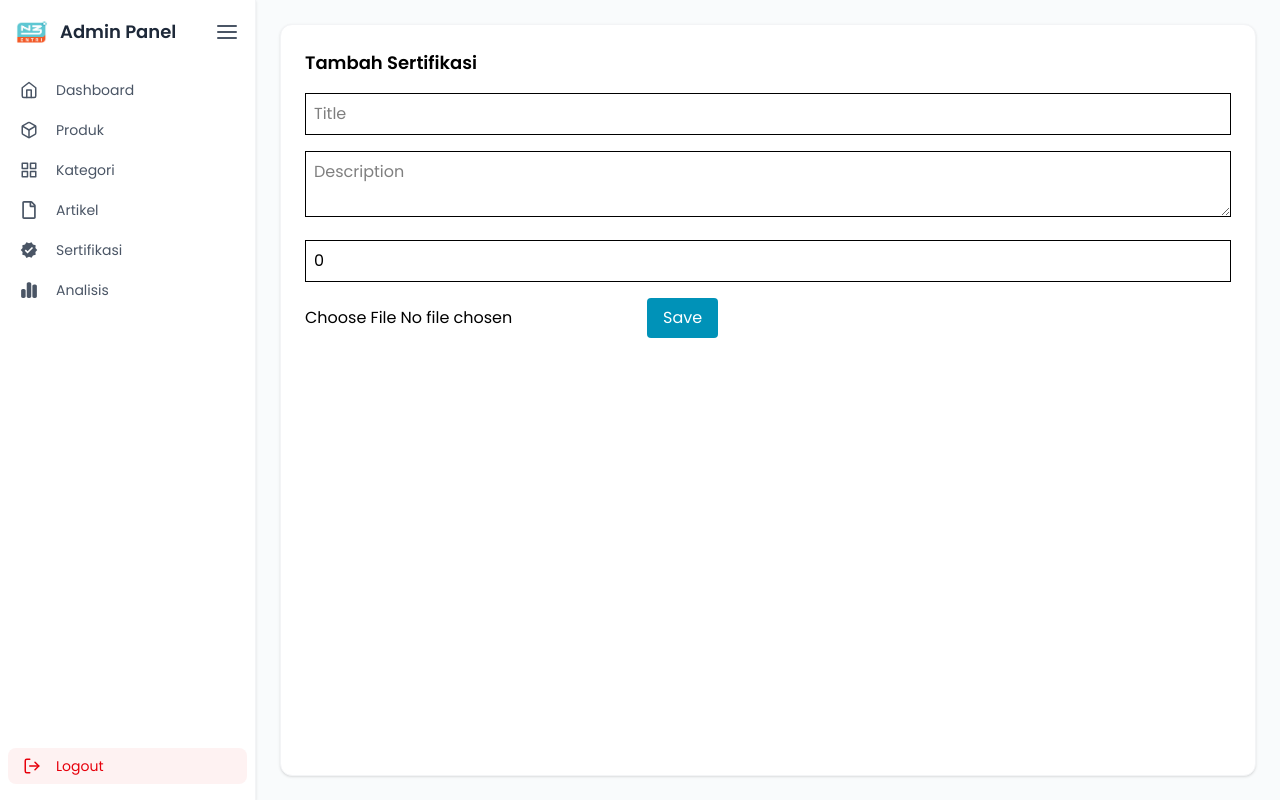
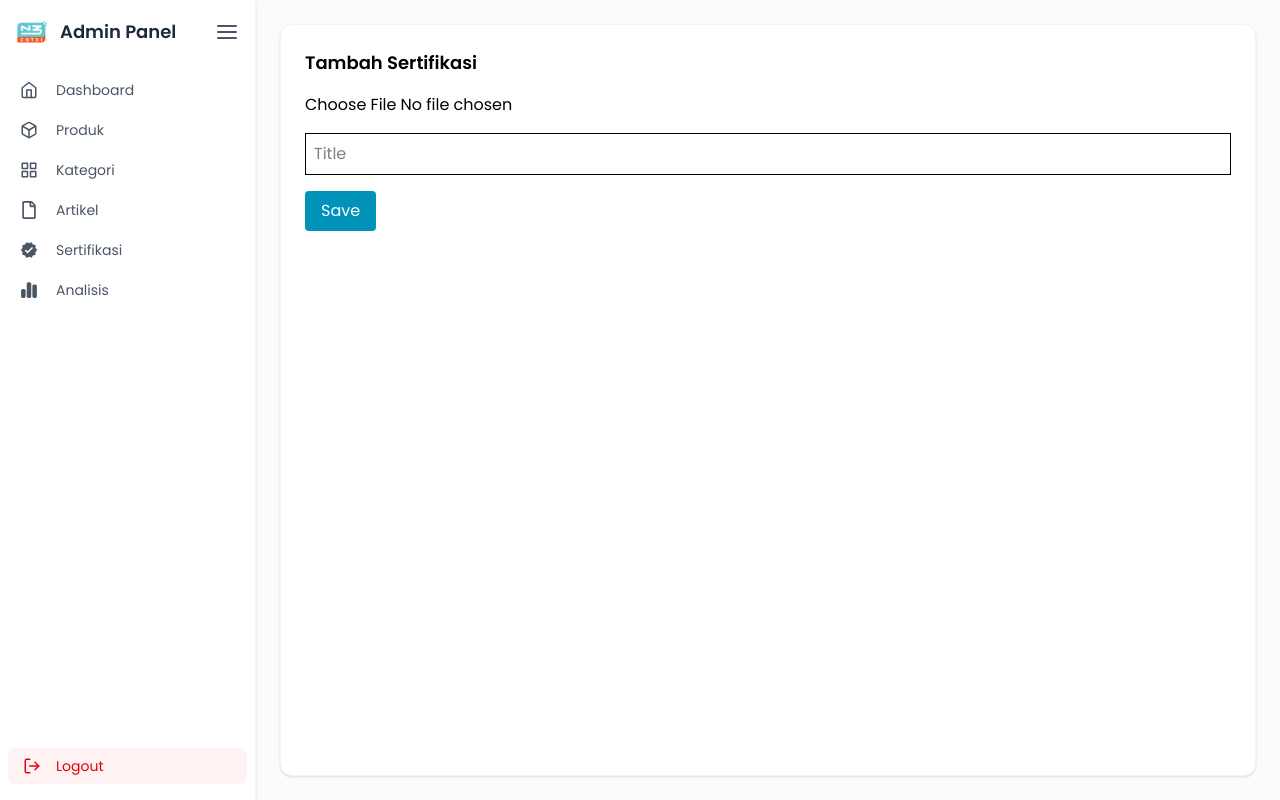
Before and after one commit to Hyansz/web-entri, a React (Vite) app: page /admin/certifications/add in a window 1280 px wide. Built offline with nearby package versions, Linux system fonts and the light colour scheme; sample sign-in values are in the browser's storage; what chartjs-plugin-datalabels would draw is missing.

Commit message:
sertifikasi fix

```diff
--- a/src/pages/CertificationCreate.jsx
+++ b/src/pages/CertificationCreate.jsx
@@ -8,7 +8,6 @@ export default function CertificationCreate() {
 
     const [form, setForm] = useState({
         title: "",
-        description: "",
         order: 0,
         active: true,
     });
@@ -36,6 +35,16 @@ export default function CertificationCreate() {
             <h2 className="text-lg font-semibold mb-4">Tambah Sertifikasi</h2>
 
             <form onSubmit={handleSubmit} className="space-y-4">
+                {preview && <img src={preview} className="w-32 mt-2 rounded" />}
+
+                <input
+                    type="file"
+                    onChange={(e) => {
+                        setImage(e.target.files[0]);
+                        setPreview(URL.createObjectURL(e.target.files[0]));
+                    }}
+                />
+
                 <input
                     className="border p-2 w-full"
                     placeholder="Title"
@@ -45,34 +54,6 @@ export default function CertificationCreate() {
                     }
                 />
 
-                <textarea
-                    className="border p-2 w-full"
-                    placeholder="Description"
-                    value={form.description}
-                    onChange={(e) =>
-                        setForm({ ...form, description: e.target.value })
-                    }
-                />
-
-                <input
-                    type="number"
-                    className="border p-2 w-full"
-                    value={form.order}
-                    onChange={(e) =>
-                        setForm({ ...form, order: e.target.value })
-                    }
-                />
-
-                <input
-                    type="file"
-                    onChange={(e) => {
-                        setImage(e.target.files[0]);
-                        setPreview(URL.createObjectURL(e.target.files[0]));
-                    }}
-                />
-
-                {preview && <img src={preview} className="w-32 mt-2 rounded" />}
-
                 <button className="bg-cyan-600 text-white px-4 py-2 rounded">
                     Save
                 </button>
--- a/src/pages/Certifications.jsx
+++ b/src/pages/Certifications.jsx
@@ -86,7 +86,6 @@ export default function Certifications() {
                         <tr>
                             <th className="p-3 text-left">Image</th>
                             <th className="p-3 text-left">Title</th>
-                            <th className="p-3 text-left">Order</th>
                             <th className="p-3 text-left">Active</th>
                             <th className="p-3 text-left">Actions</th>
                         </tr>
@@ -114,7 +113,6 @@ export default function Certifications() {
                                         )}
                                     </td>
                                     <td className="p-2">{item.title}</td>
-                                    <td className="p-2">{item.order}</td>
                                     <td className="p-2">
                                         {item.active ? "Yes" : "No"}
                                     </td>
```
Also changed, not shown: src/pages/Sertifikasi.jsx (+0 -23 lines).
